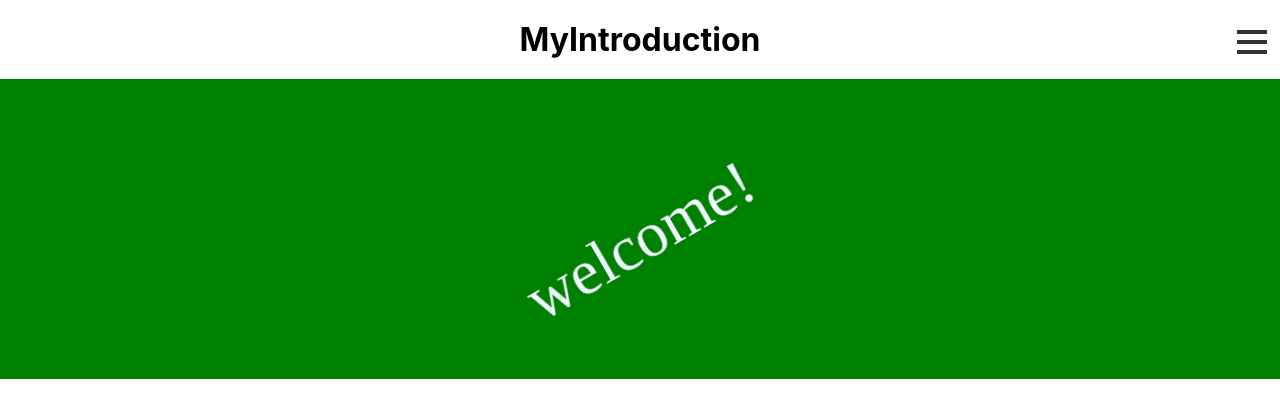
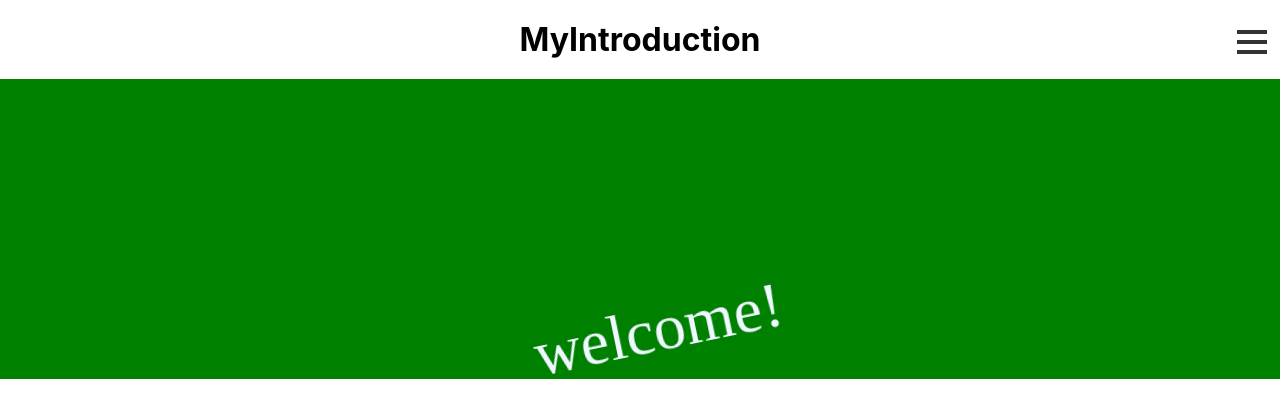
Before and after one commit to Rgtntppy/MyIntroduction, a React (Create React App) app: page / in a window 1280 px wide. Shown: the top 418 px of the page. Built offline with nearby package versions, Linux system fonts and the light colour scheme; a web font is replaced by a local one.

Commit message:
animationの時間を短く調整

```diff
--- a/src/Components/main/Contents/WelcomeImg/WelcomeImg.tsx
+++ b/src/Components/main/Contents/WelcomeImg/WelcomeImg.tsx
@@ -14,7 +14,7 @@ const WelcomeImg: React.FC = () => {
                 setTimeout(() => {
                     setWelcomeText('MyIntroduction');
                 }, 3000);
-            }, 6000);
+            }, 3000);
 
             return () => clearTimeout(timeoutId2);
         }, 1000);
--- a/src/Components/main/Contents/WelcomeImg/welcomeImg.scss
+++ b/src/Components/main/Contents/WelcomeImg/welcomeImg.scss
@@ -27,11 +27,11 @@
         opacity: 1;
         clip-path:  inset(0 0 0 0);
         will-change: transform;
-        animation:  textReveal 3s ease-in-out    forwards,
-                    textRotate 1s ease-in-out 3s forwards,
-                    textDrop   2s ease-in-out 4s forwards,
-                    textFall   1s ease-in-out 6s forwards,
-                    fadeOut    1s ease-in-out 8s forwards;
+        animation:  textReveal 2s ease-in-out    forwards,
+                    textRotate 1s ease-in-out 2s forwards,
+                    textDrop   1s ease-in-out 3s forwards,
+                    textFall   1s ease-in-out 4s forwards,
+                    fadeOut    1s ease-in-out 5s forwards;
         transition: font-size 0.5s ease;
         padding: 0 10px;
     }
```
